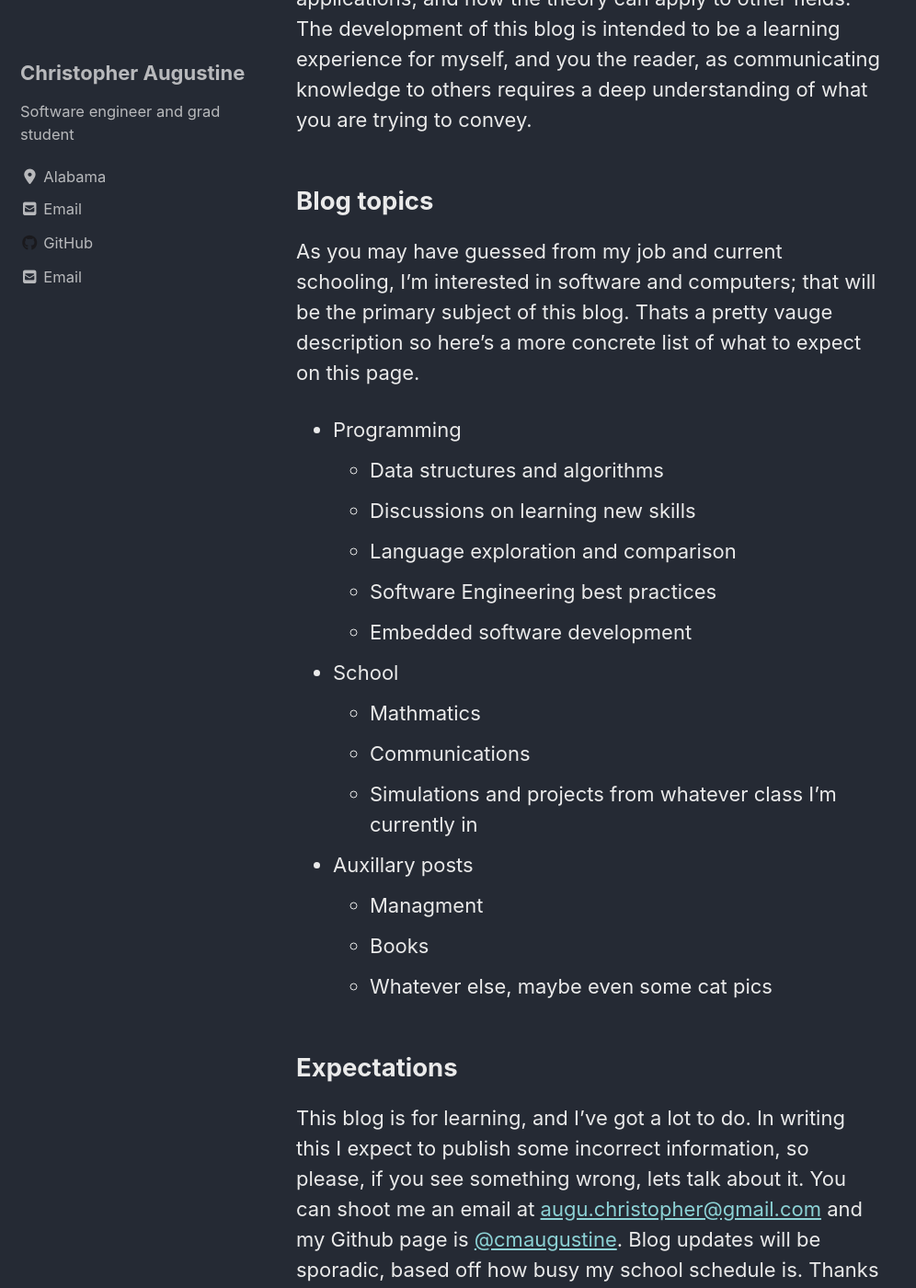
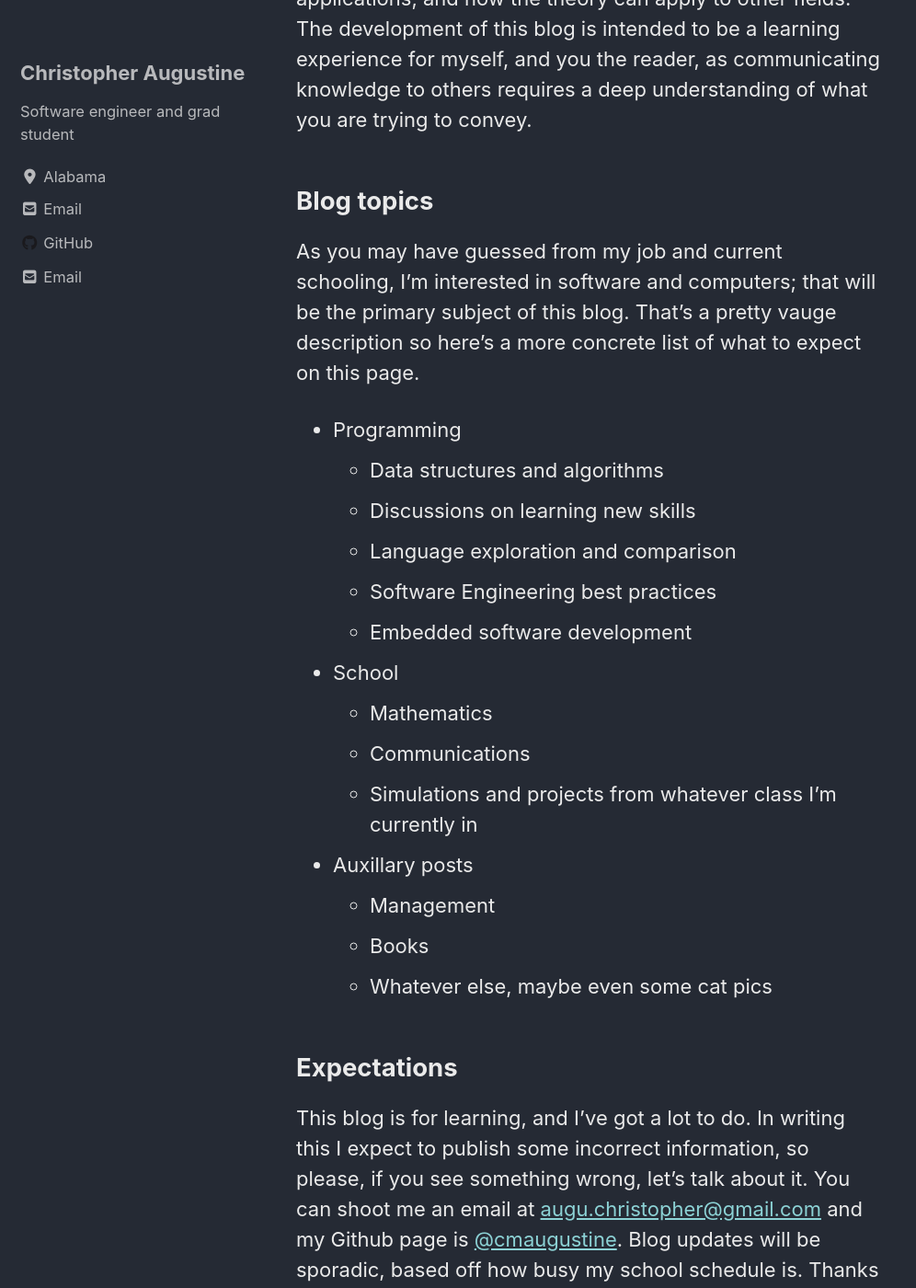
Before and after one commit to cmaugustine/cmaugustine.github.io, a Jekyll site: the page built from _posts/2020-01-24-HelloWorld.md, in a window 1280 px wide and 1400 px high, scrolled down 379 px. Shown: the whole window at 92% size, without its empty margins (0-996 px from the left). Built offline with Jekyll 4.4.1, drawn with Linux system fonts in a browser that asks for light colours; cached includes are drawn as plain includes; nearby versions of some CDN libraries; some of the changed text lies outside the part shown.

Commit message:
grammar changes

```diff
--- a/_posts/2020-01-24-HelloWorld.md
+++ b/_posts/2020-01-24-HelloWorld.md
@@ -6,12 +6,12 @@ categories: blog
 ---
 
 
-I'm Christopher, a *somewhat* professional software engineer and a Electrical and Computer Engineering graduate student at UCLA.
+I'm Christopher, a *somewhat* professional software engineer and an Electrical and Computer Engineering graduate student at UCLA.
 
 In the past few months, I've come to realize just how much more there is to learn surrounding computers, thier applications, and how the theory can apply to other fields. The development of this blog is intended to be a learning experience for myself, and you the reader, as communicating knowledge to others requires a deep understanding of what you are trying to convey.
 
 ## Blog topics
-As you may have guessed from my job and current schooling, I'm interested in software and computers; that will be the primary subject of this blog. Thats a pretty vauge description so here's a more concrete list of what to expect on this page.
+As you may have guessed from my job and current schooling, I'm interested in software and computers; that will be the primary subject of this blog. That's a pretty vauge description so here's a more concrete list of what to expect on this page.
 
 * Programming
 	- Data structures and algorithms
@@ -20,17 +20,17 @@ As you may have guessed from my job and current schooling, I'm interested in sof
 	- Software Engineering best practices
 	- Embedded software development
 * School
-	- Mathmatics
+	- Mathematics
 	- Communications
 	- Simulations and projects from whatever class I'm currently in
 * Auxillary posts
-	- Managment
+	- Management
 	- Books
 	- Whatever else, maybe even some cat pics
 
 ## Expectations
 
-This blog is for learning, and I've got a lot to do. In writing this I expect to publish some incorrect information, so please, if you see something wrong, lets talk about it. You can shoot me an email at [augu.christopher@gmail.com](augu.christopher@gmail.com) and my Github page is [@cmaugustine](https://github.com/cmaugustine).  Blog updates will be sporadic, based off how busy my school schedule is. Thanks for reading!
+This blog is for learning, and I've got a lot to do. In writing this I expect to publish some incorrect information, so please, if you see something wrong, let's talk about it. You can shoot me an email at [augu.christopher@gmail.com](augu.christopher@gmail.com) and my Github page is [@cmaugustine](https://github.com/cmaugustine).  Blog updates will be sporadic, based off how busy my school schedule is. Thanks for reading!
 
 Oh and here's that cat pic
 ![](/assets/images/cat_on_board.jpg)
```
